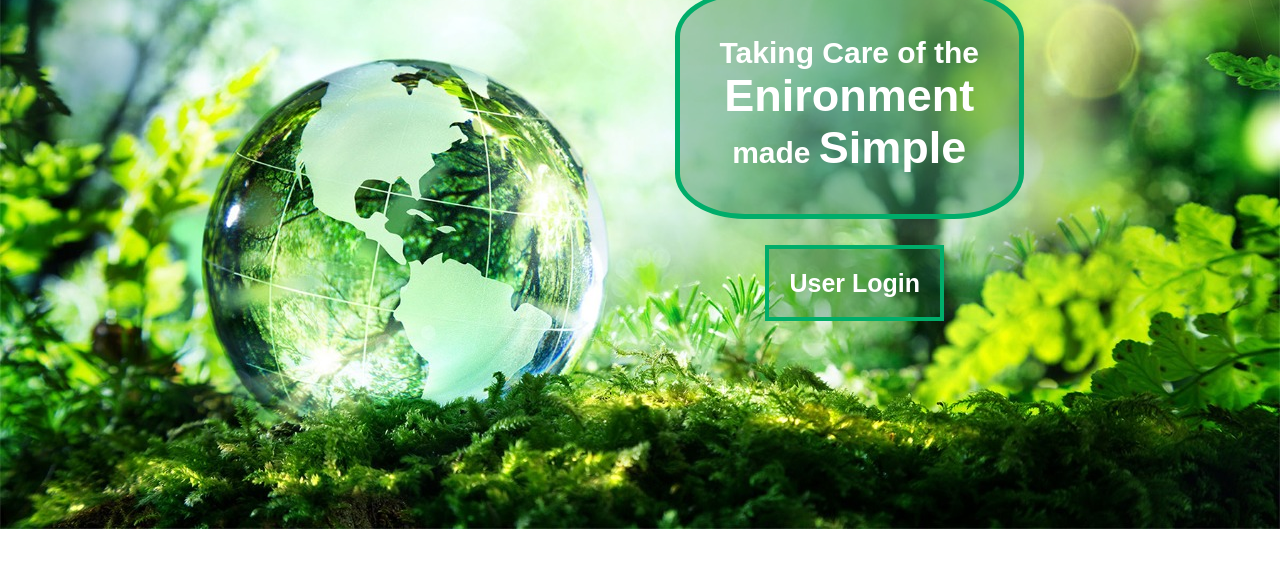
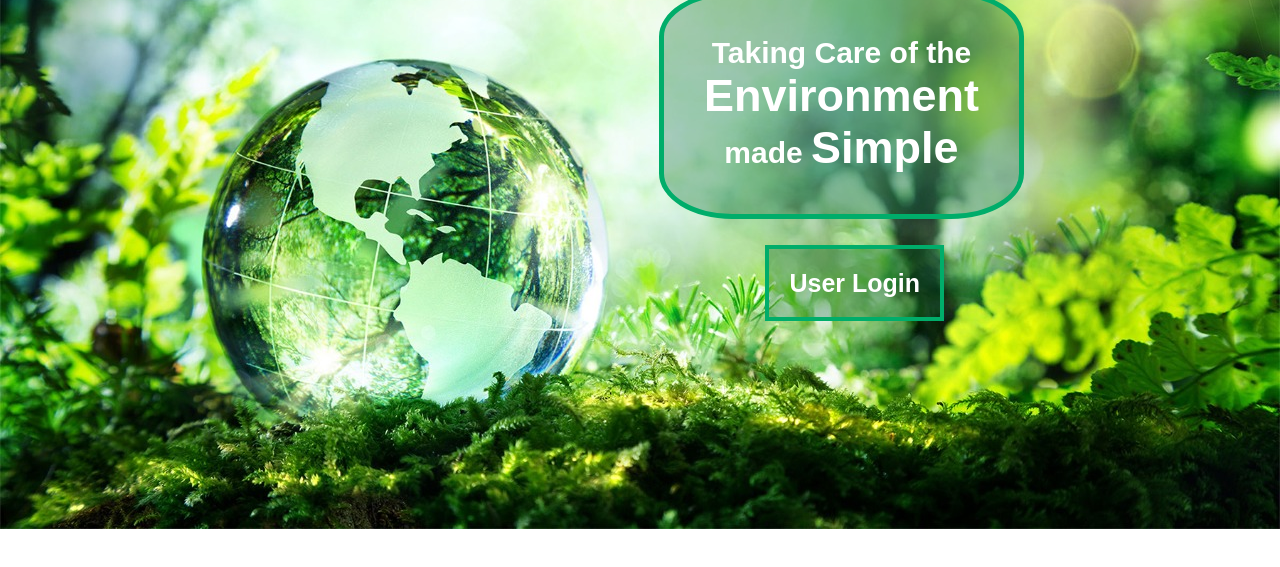
Before and after one commit to Aryesh02/Team_FALCON_Chitkara, a website: page index.html in a window 1280 px wide. Shown: the part 191-758 px from the top of the page. Drawn offline with Linux system fonts and the light colour scheme.

Commit message:
Name changed

```diff
--- a/index.html
+++ b/index.html
@@ -11,7 +11,7 @@
     <header><img src="goinggreen.jpeg" alt="Fine Air Logo"></header>
     <div class="layout">
     <div class="welcome">
-        <h2>Taking Care of the <br><span>Enironment</span><br class="sbr"> made <span>Simple</span></h2>
+        <h2>Taking Care of the <br><span>Environment</span><br class="sbr"> made <span>Simple</span></h2>
     </div>
     <div class="login"><a href="userl.html">User Login</a></div>
    </div>
```
